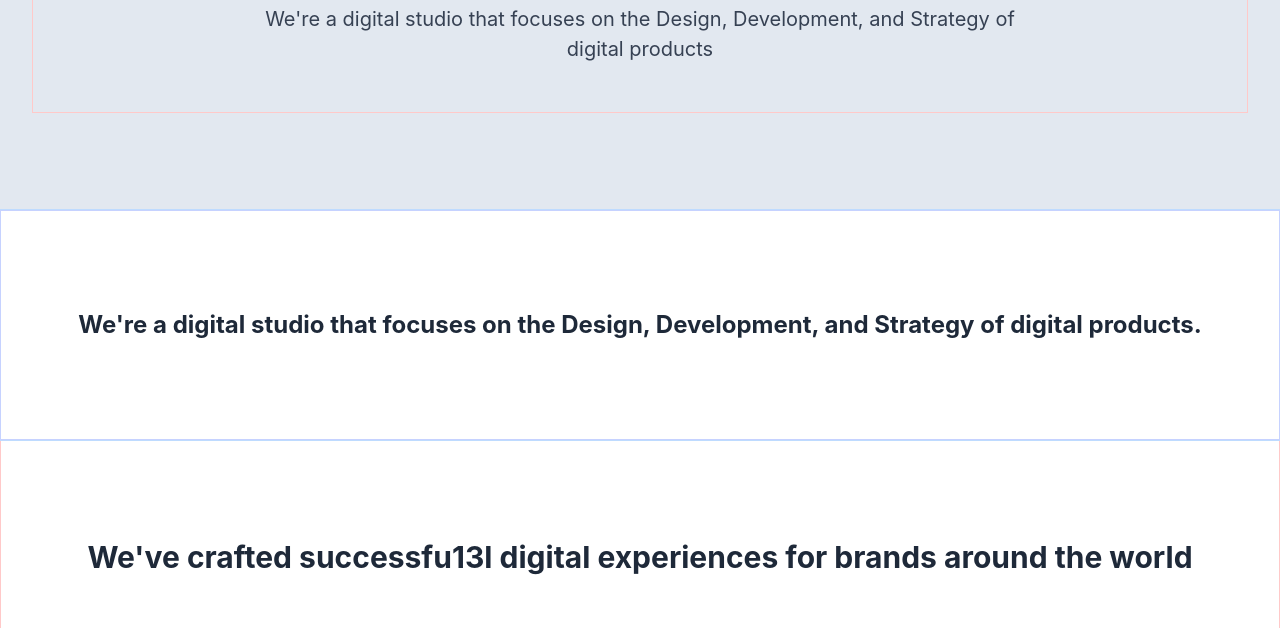
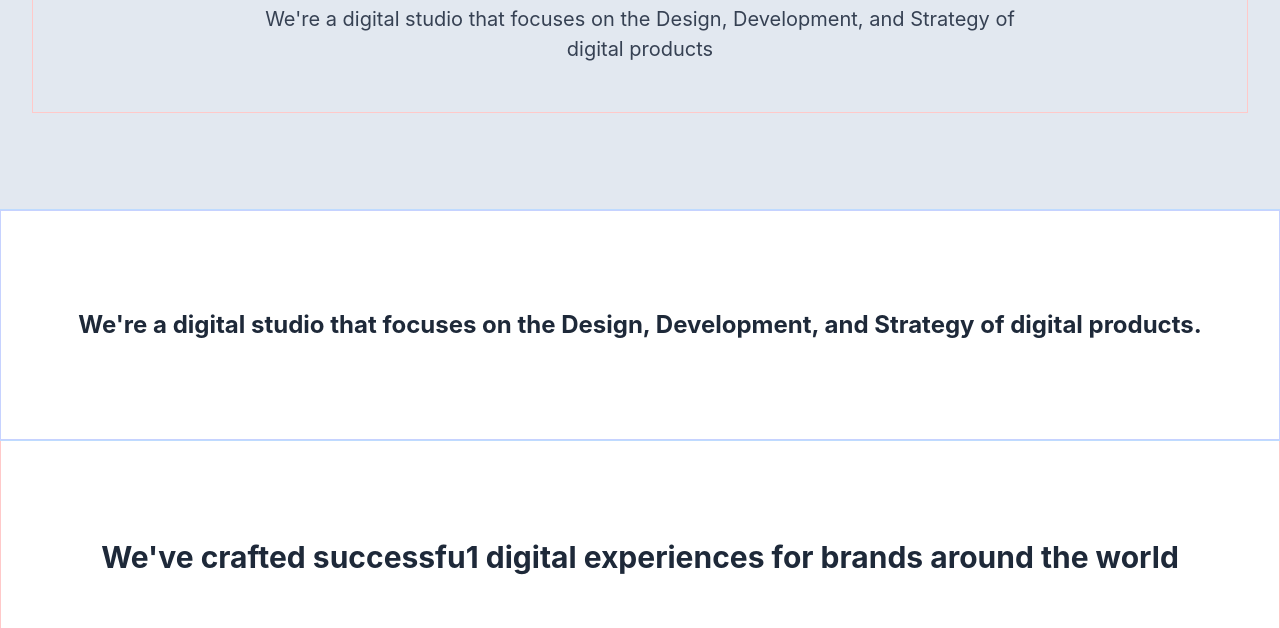
Before and after one commit to pchae/astro-saturdays, an Astro site: page / in a window 1280 px wide. Shown: the part 288-916 px from the top of the page. Built offline with nearby package versions, Linux system fonts and the light colour scheme; Astro itself is replaced by a stand-in of ours.

Commit message:
fix: correct typo in heading text for ClientList

```diff
--- a/src/pages/index.astro
+++ b/src/pages/index.astro
@@ -34,7 +34,7 @@ const currentPath = Astro.url.pathname || '/';
 
 		<ClientList
 			logoSize={48}
-			heading="We've crafted successfu13l digital experiences for brands around the world"
+			heading="We've crafted successfu1 digital experiences for brands around the world"
 		/>
 
 		<Stats />
```
